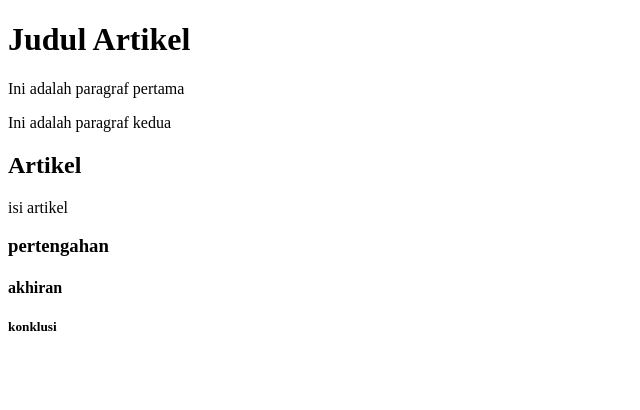
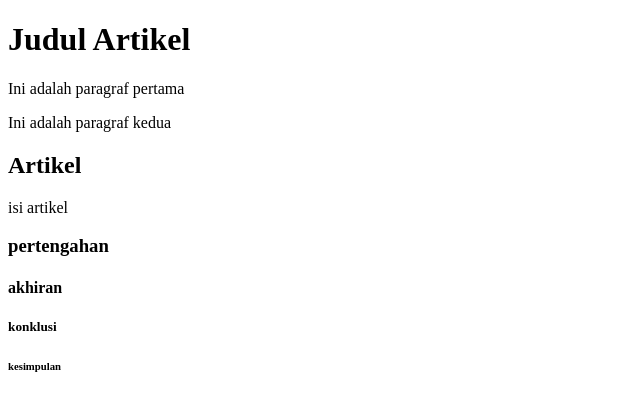
Before and after one commit to ellolim/praktek-06-GITHUB, a plain HTML site: page index.html in a window 1280 px wide. Shown: the full height of the page, 0-640 px from the left. Drawn offline with Linux system fonts and the light colour scheme.

Commit message:
kesimpulan

```diff
--- a/index.html
+++ b/index.html
@@ -14,5 +14,6 @@
     <h3>pertengahan</h3>
     <h4>akhiran</h4>
     <h5>konklusi</h5>
+    <h6>kesimpulan</h6>
 </body>
 </html>
```
